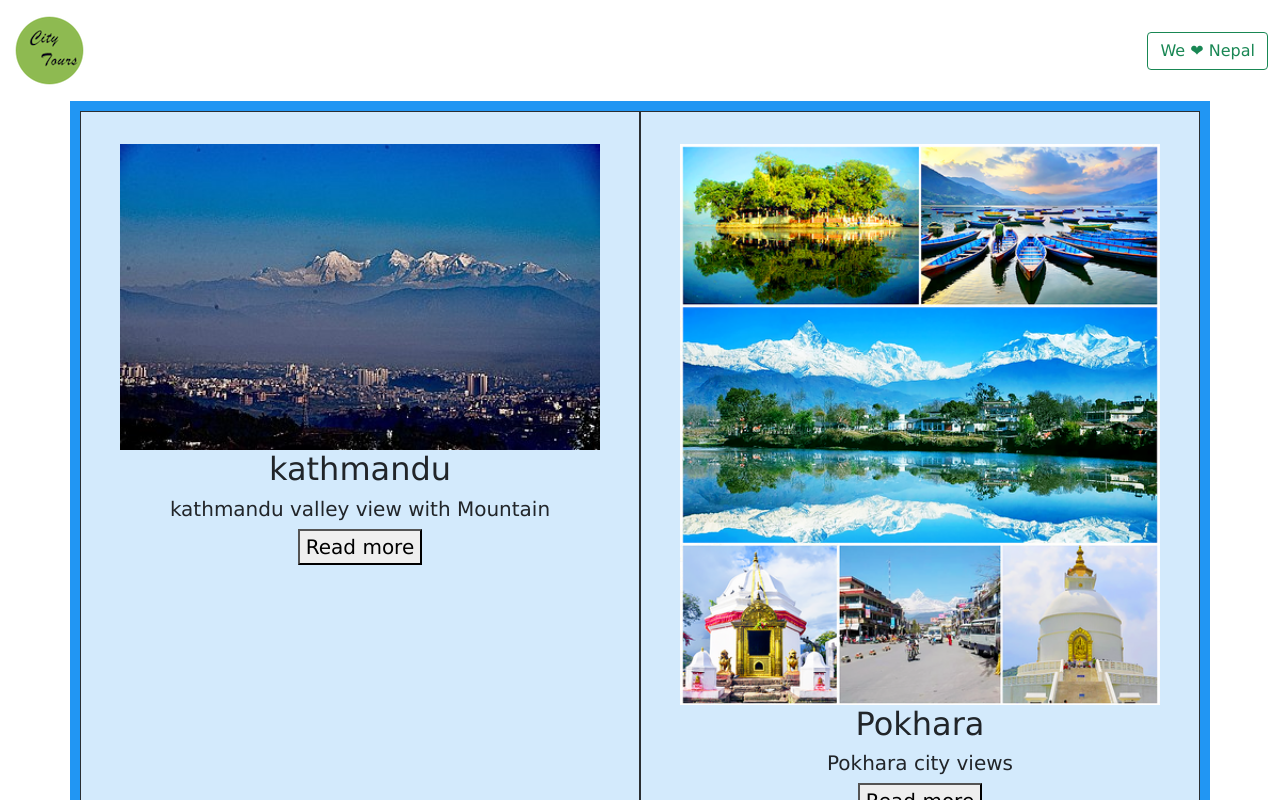
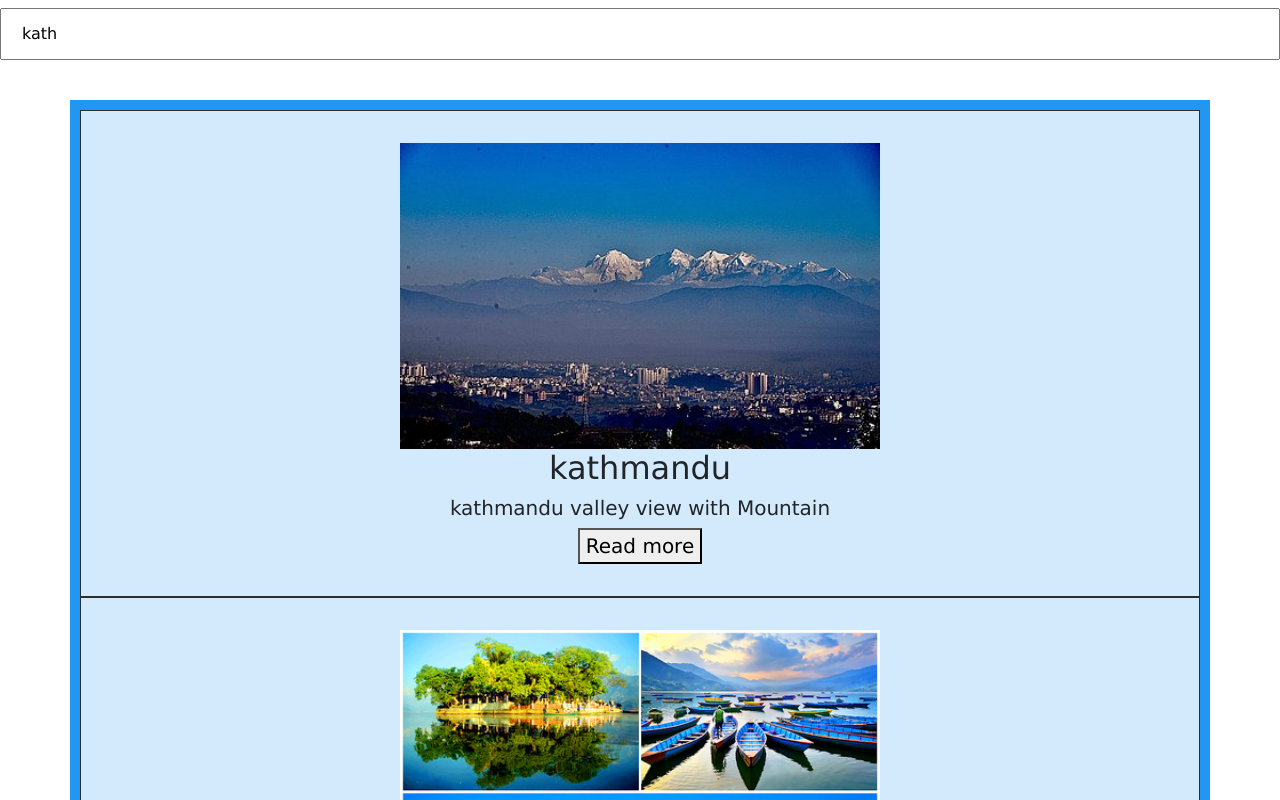
Before and after one commit to aashish-cd/react-city-tour-nepal, a React (Create React App) app: page / in a window 1280 px wide. Shown: the top 800 px of the page. Built offline with nearby package versions, Linux system fonts and the light colour scheme.

Commit message:
addng search

```diff
--- a/src/App.js
+++ b/src/App.js
@@ -1,11 +1,10 @@
-import React from 'react'
-import Navbar from './nav.js'
-import Tours from './tours.js'
+import React from 'react';
+// import Navbar from './nav.js'
+import Tours from './tours.js';
 //* main component
 function App() {
   return (
     <>
-      <Navbar />
       <Tours />
     </>
   );
--- a/src/index.css
+++ b/src/index.css
@@ -5,9 +5,10 @@
 
 .container {
   display: grid;
-  grid-template-columns: 50% 50%;
+  grid-template-columns: auto;
   background-color: #2196f3;
   padding: 10px;
+  margin-top: 100px;
 }
 .grid-item {
   background-color: rgba(255, 255, 255, 0.8);
@@ -27,3 +28,10 @@
 .hide {
   display: none;
 }
+.input {
+  width: 100%;
+  padding: 12px 20px;
+  margin: 8px 0;
+
+  box-sizing: border-box;
+}
--- a/src/nav.js
+++ /dev/null
@@ -1,25 +0,0 @@
-import React from 'react'
-import Logo from './logo.png'
-
-const Navbar = () => {
-
-
- return (
-  <div>
-   <nav className="navbar  navbar-fixed-top">
-    <div className="container-fluid">
-     <a className="navbar-brand" href='/'>
-      <img src={Logo} alt="tour-logo" />
-     </a>
-     <form className="d-flex">
-
-      <button className="btn btn-outline-success" type="submit" >We ❤ Nepal</button>
-     </form>
-    </div>
-   </nav>
-  </div>
- )
-}
-
-
-export default Navbar
--- a/src/tours.js
+++ b/src/tours.js
@@ -4,11 +4,35 @@ import tourData from './tourData';
 const Tours = () => {
   const [active, setActive] = useState(0);
   const [showMore, setShowMore] = useState(false);
+  const [search, setSearch] = useState('kath');
+  const [data, setData] = useState(tourData);
   //   const [more, setMore] = useState(false)
 
+  const handleSearch = (e) => {
+    // e.preventDefault();
+    // setSearch(e.target.value);
+    setData(tourData.filter((s) => s.city.toLowerCase().includes(search)));
+  };
+
   return (
-    <div className='container  pd-5'>
-      {tourData.map((item) => {
+    <>
+      <div>
+        <input
+          className='fixed-top input'
+          type='text'
+          value={search}
+          onChange={(e) => {
+            setSearch(e.target.value);
+            setData(
+              tourData.filter((ss) =>
+                ss.city.toLowerCase().includes(e.target.value)
+              )
+            );
+          }}
+        />
+      </div>
+      <div className='container pd-5'>
+        {data.map((item) => {
           const { id, city, img, name, info } = item;
           return (
             <div className='grid-item' key={id}>
@@ -16,7 +40,9 @@ const Tours = () => {
               <div className='container-body'>
                 <h2>{city}</h2>
                 <h5 className='title'>{name}</h5>
-              <p className={` ${id === active && showMore ? 'text' : 'hide'} `}>
+                <p
+                  className={` ${id === active && showMore ? 'text' : 'hide'} `}
+                >
                   {info}
                 </p>
                 <button
@@ -33,7 +59,8 @@ const Tours = () => {
             </div>
           );
         })}
-    </div>
+      </div>{' '}
+    </>
   );
 };
 export default Tours;
```
Lines whose indentation alone changed are shown as unchanged.
